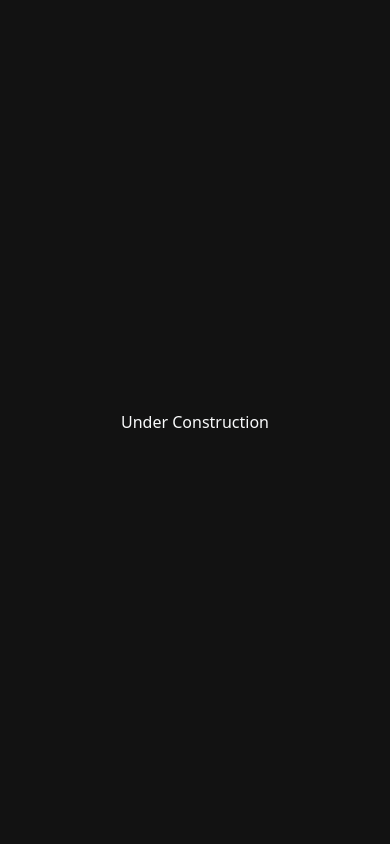
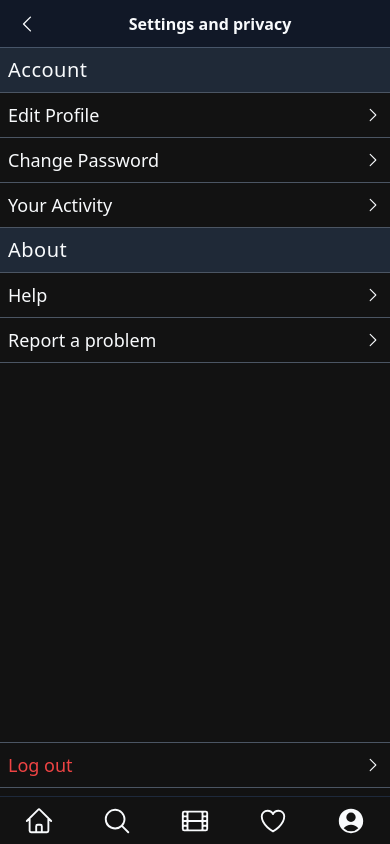
Before and after one commit to rustam-tolipov/rasmga-ol, a React (Vite) app: page /account/settings in a window 390 px wide. Built offline with nearby package versions, Linux system fonts and the light colour scheme.

Commit message:
Add settings mobile page

```diff
--- a/src/App.jsx
+++ b/src/App.jsx
@@ -9,6 +9,8 @@ import Likes from "./pages/Likes";
 import Post from "./pages/Post";
 import Search from "./pages/Search";
 import Profile from "./pages/Profile";
+import Settings from "./pages/Settings";
+import EditProfile from "./pages/EditProfile";
 
 function App() {
   return (
@@ -22,6 +24,13 @@ function App() {
           <Route path="notifications" element={<Likes />} />
           <Route path="create" element={<Post />} />
           <Route path="profile" element={<Profile />} />
+          <Route path="account/">
+            <Route path="settings" element={<Settings />} />
+            <Route path="edit" element={<EditProfile />} />
+            {/* <Route path="password" element={<Password />} />
+            <Route path="privacy" element={<Privacy />} />
+            <Route path="activity" element={<Activity />} /> */}
+          </Route>
         </Route>
 
         <Route path="login" element={<Login />} />
--- /dev/null
+++ b/src/pages/EditProfile.jsx
@@ -0,0 +1,24 @@
+import React from "react";
+import TopHeader from "../ui/TopHeader";
+import { useNavigate } from "react-router-dom";
+import { HiChevronLeft } from "react-icons/hi2";
+
+const EditProfile = () => {
+  const navigate = useNavigate();
+
+  const handleBack = () => {
+    navigate(-1);
+  };
+
+  return (
+    <div className="flex flex-col">
+      <TopHeader>
+        <HiChevronLeft className="mr-auto text-2xl" onClick={handleBack} />
+
+        <h1 className="w-full text-center text-md font-semibold">Edit profile</h1>
+      </TopHeader>
+    </div>
+  );
+};
+
+export default EditProfile;
--- a/src/pages/Profile.jsx
+++ b/src/pages/Profile.jsx
@@ -9,12 +9,15 @@ import {
   HiOutlineBookmark,
 } from "react-icons/hi2";
 import TopHeader from "../ui/TopHeader";
+import { NavLink } from "react-router-dom";
 
 const Profile = () => {
   return (
     <div className="flex flex-col">
       <TopHeader>
-        <HiMiniCog6Tooth className="mr-auto text-2xl" />
+        <NavLink to="/account/settings">
+          <HiMiniCog6Tooth className="mr-auto text-2xl" />
+        </NavLink>
         <h1 className="w-full text-center text-xl">username</h1>
         <HiOutlineUserPlus className="text-2xl" />
       </TopHeader>
@@ -35,9 +38,9 @@ const Profile = () => {
               <h3 className="text-xl font-light tracking-wide">username</h3>
             </div>
             <div className="flex items-center gap-2">
-              <button className="rounded-lg bg-gray-500 px-6 py-1 text-sm text-gray-50">
+              <NavLink to='/account/edit' className="rounded-lg bg-gray-500 px-6 py-1 text-sm text-gray-50">
                 Edit Profile
-              </button>
+              </NavLink>
               <button className="rounded-lg bg-gray-500 px-6 py-1 text-sm text-gray-50">
                 Follow
               </button>
--- /dev/null
+++ b/src/pages/Settings.jsx
@@ -0,0 +1,67 @@
+import React from "react";
+import TopHeader from "../ui/TopHeader";
+import { HiChevronLeft, HiChevronRight } from "react-icons/hi2";
+import { useNavigate } from "react-router-dom";
+
+const Settings = () => {
+  const navigate = useNavigate();
+
+  const handleBack = () => {
+    navigate(-1);
+  };
+
+  return (
+    <div className="flex h-screen flex-col">
+      <TopHeader>
+        <HiChevronLeft className="mr-auto text-2xl" onClick={handleBack} />
+
+        <h1 className="text-md w-full text-center font-semibold">
+          Settings and privacy
+        </h1>
+      </TopHeader>
+
+      <div className="mt-12 flex h-full flex-col pb-14 sm:mt-0">
+        <h3 className="bg-gray-800 px-2 py-2 text-xl font-light tracking-wide">
+          Account
+        </h3>
+
+        <ul className="flex flex-col">
+          <li className="flex items-center justify-between border-y border-gray-600 px-2 py-2">
+            <span className="text-lg">Edit Profile</span>
+            <HiChevronRight className="text-lg" />
+          </li>
+          <li className="flex items-center justify-between border-b border-gray-600 px-2 py-2">
+            <span className="text-lg">Change Password</span>
+            <HiChevronRight className="text-lg" />
+          </li>
+          <li className="flex items-center justify-between border-b border-gray-600 px-2 py-2">
+            <span className="text-lg">Your Activity</span>
+            <HiChevronRight className="text-lg" />
+          </li>
+        </ul>
+
+        <h3 className="bg-gray-800 px-2 py-2 text-xl font-light tracking-wide">
+          About
+        </h3>
+
+        <ul className="flex flex-col">
+          <li className="flex items-center justify-between border-y border-gray-600 px-2 py-2">
+            <span className="text-lg">Help</span>
+            <HiChevronRight className="text-lg" />
+          </li>
+          <li className="flex items-center justify-between border-b border-gray-600 px-2 py-2">
+            <span className="text-lg">Report a problem</span>
+            <HiChevronRight className="text-lg" />
+          </li>
+        </ul>
+
+        <button className="mt-auto flex items-center justify-between border-y border-gray-600 px-2 py-2">
+          <span className="text-lg text-red-500">Log out</span>
+          <HiChevronRight className="text-lg" />
+        </button>
+      </div>
+    </div>
+  );
+};
+
+export default Settings;
```
